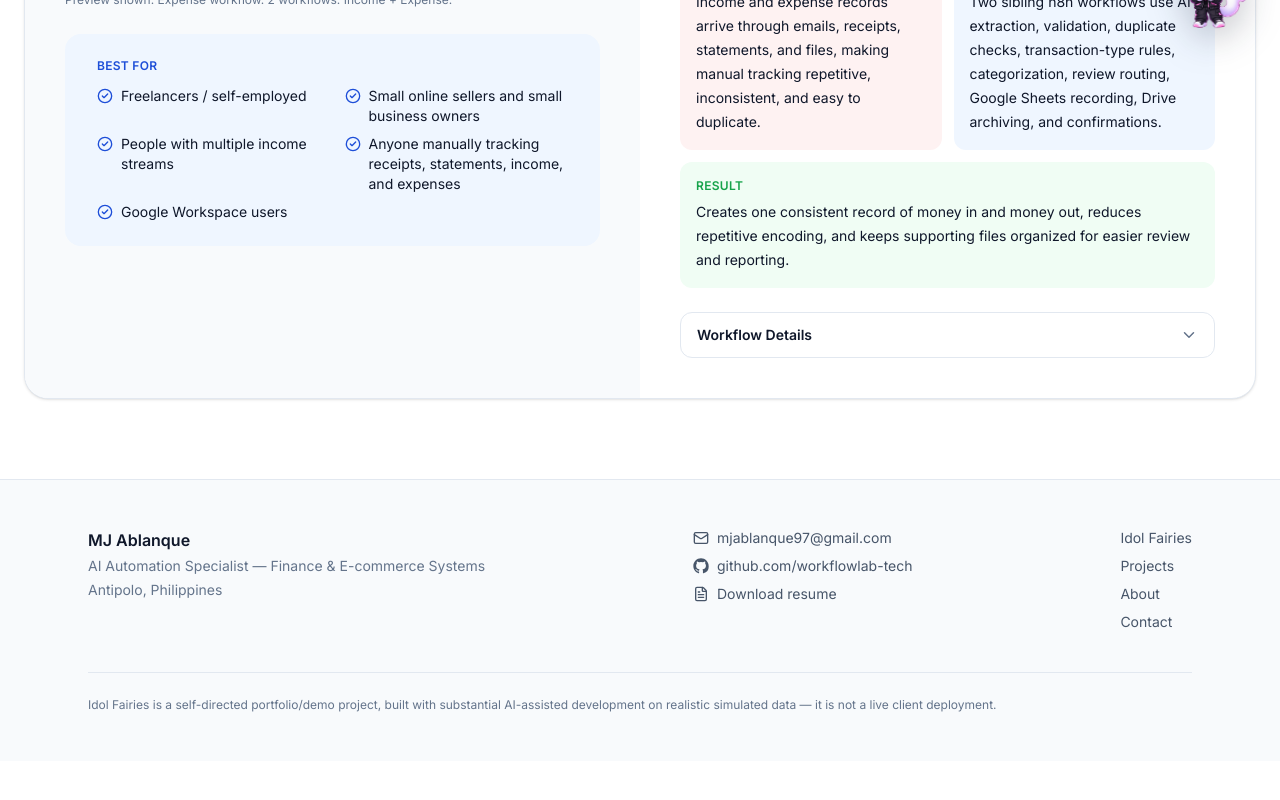
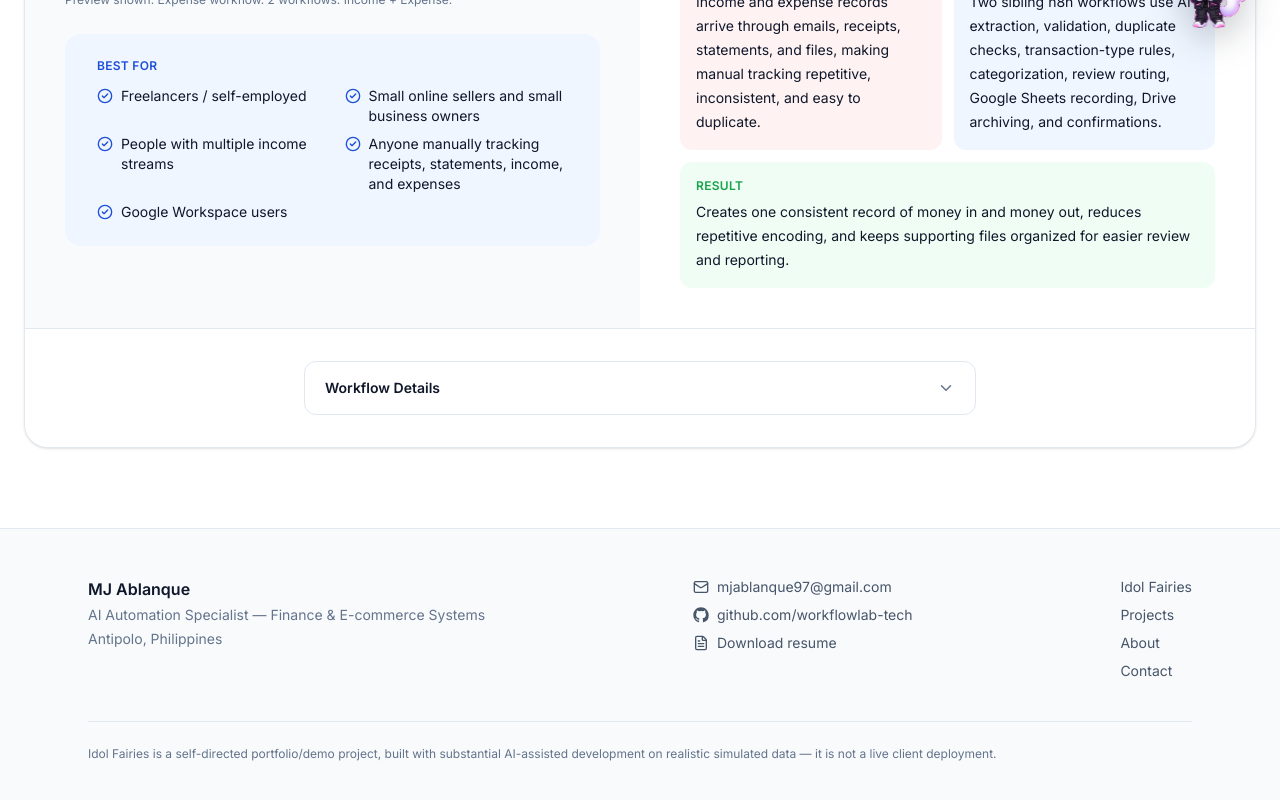
Before and after one commit to workflowlab-tech/ai-automation-portfolio, a Next.js app: page /projects in a window 1280 px wide. Shown: the part 744-1544 px from the top of the page. Before the commit the page ends 1505 px from the top, so only its background shows below. Built offline with nearby package versions, Linux system fonts and the light colour scheme.

Commit message:
Center project workflow details

```diff
--- a/components/FlagshipTeaser.tsx
+++ b/components/FlagshipTeaser.tsx
@@ -89,8 +89,6 @@ export default function FlagshipTeaser() {
                   layer, with an AI assistant answering questions from the same project data.
                 </p>
 
-                <WorkflowDetailsToggle id="idol-fairies" steps={journeySteps} />
-
                 <div className="mt-8 flex flex-wrap gap-3">
                   <a
                     href="https://idolfairies.workflowlab.site/"
@@ -115,6 +113,10 @@ export default function FlagshipTeaser() {
                 </div>
               </div>
             </div>
+
+            <div className="border-t border-[var(--color-border)] bg-white px-6 py-8 sm:px-8 lg:px-10">
+              <WorkflowDetailsToggle id="idol-fairies" steps={journeySteps} />
+            </div>
           </div>
         </FadeIn>
       </div>
--- a/components/projects/ProjectPreviewCard.tsx
+++ b/components/projects/ProjectPreviewCard.tsx
@@ -67,30 +67,33 @@ export default function ProjectPreviewCard({ project }: { project: Project }) {
             </div>
           </div>
 
+        </div>
+      </div>
+
+      <div className="border-t border-[var(--color-border)] bg-white px-6 py-8 sm:px-8 lg:px-10">
         <WorkflowDetailsToggle id={project.slug} steps={project.workflowFlow}>
           {project.demo.available ? (
             <a
               href={project.demo.videoSrc}
               target="_blank"
               rel="noopener noreferrer"
-                className="inline-flex items-center gap-2 rounded-full border border-[var(--color-border)] px-5 py-2.5 text-sm font-semibold text-[var(--color-ink)] transition-colors hover:border-[var(--color-primary)] hover:text-[var(--color-primary)]"
+              className="inline-flex w-full items-center justify-center gap-2 rounded-full border border-[var(--color-border)] px-5 py-2.5 text-sm font-semibold text-[var(--color-ink)] transition-colors hover:border-[var(--color-primary)] hover:text-[var(--color-primary)] sm:w-auto sm:min-w-44"
             >
               <PlayCircle size={16} /> Watch Demo
             </a>
           ) : (
-              <span className="inline-flex items-center gap-2 rounded-full border border-dashed border-[var(--color-border)] px-5 py-2.5 text-sm font-medium text-[var(--color-muted)]">
+            <span className="inline-flex w-full items-center justify-center gap-2 rounded-full border border-dashed border-[var(--color-border)] px-5 py-2.5 text-sm font-medium text-[var(--color-muted)] sm:w-auto sm:min-w-44">
               <PlayCircle size={16} /> Demo coming soon
             </span>
           )}
           <Link
             href={project.viewProjectHref}
-              className="inline-flex items-center gap-2 rounded-full bg-[var(--color-primary)] px-5 py-2.5 text-sm font-semibold text-white transition-colors hover:bg-[var(--color-primary-dark)]"
+            className="inline-flex w-full items-center justify-center gap-2 rounded-full bg-[var(--color-primary)] px-5 py-2.5 text-sm font-semibold text-white transition-colors hover:bg-[var(--color-primary-dark)] sm:w-auto sm:min-w-44"
           >
             View Project <ArrowRight size={16} />
           </Link>
         </WorkflowDetailsToggle>
       </div>
     </div>
-    </div>
   );
 }
--- a/components/projects/WorkflowDetailsToggle.tsx
+++ b/components/projects/WorkflowDetailsToggle.tsx
@@ -17,13 +17,14 @@ export default function WorkflowDetailsToggle({
   const panelId = `${id}-workflow-details`;
 
   return (
-    <div className="mt-6">
+    <div>
+      <div className="mx-auto max-w-2xl">
         <button
           type="button"
           onClick={() => setOpen((value) => !value)}
           aria-expanded={open}
           aria-controls={panelId}
-        className="flex w-full items-center justify-between gap-3 rounded-xl border border-[var(--color-border)] bg-white px-4 py-3 text-left"
+          className="flex w-full items-center justify-between gap-3 rounded-xl border border-[var(--color-border)] bg-white px-5 py-4 text-left"
         >
           <span className="text-sm font-semibold text-[var(--color-ink)]">Workflow Details</span>
           <ChevronDown
@@ -31,11 +32,12 @@ export default function WorkflowDetailsToggle({
             className={`shrink-0 text-[var(--color-muted)] transition-transform ${open ? "rotate-180" : ""}`}
           />
         </button>
+      </div>
 
       {open && (
-        <div id={panelId} className="mt-4">
+        <div id={panelId} className="mt-6">
           <WorkflowFlow steps={steps} />
-          {children ? <div className="mt-4 flex flex-wrap gap-3">{children}</div> : null}
+          {children ? <div className="mt-6 flex flex-wrap justify-center gap-3">{children}</div> : null}
         </div>
       )}
     </div>
```
Lines whose indentation alone changed are shown as unchanged.
